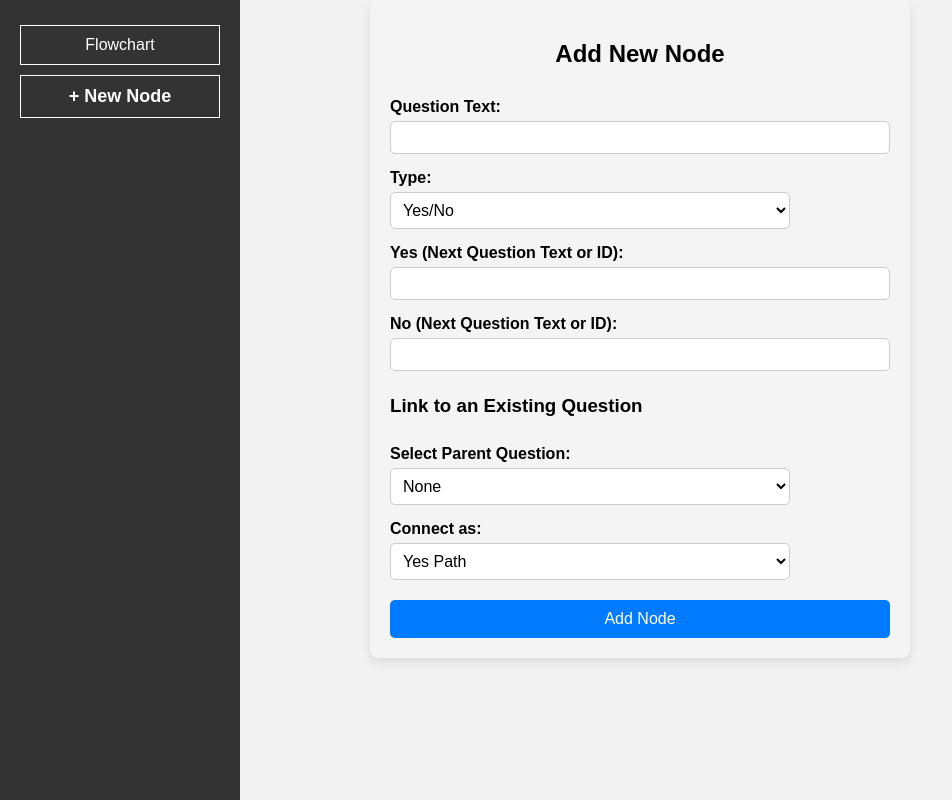
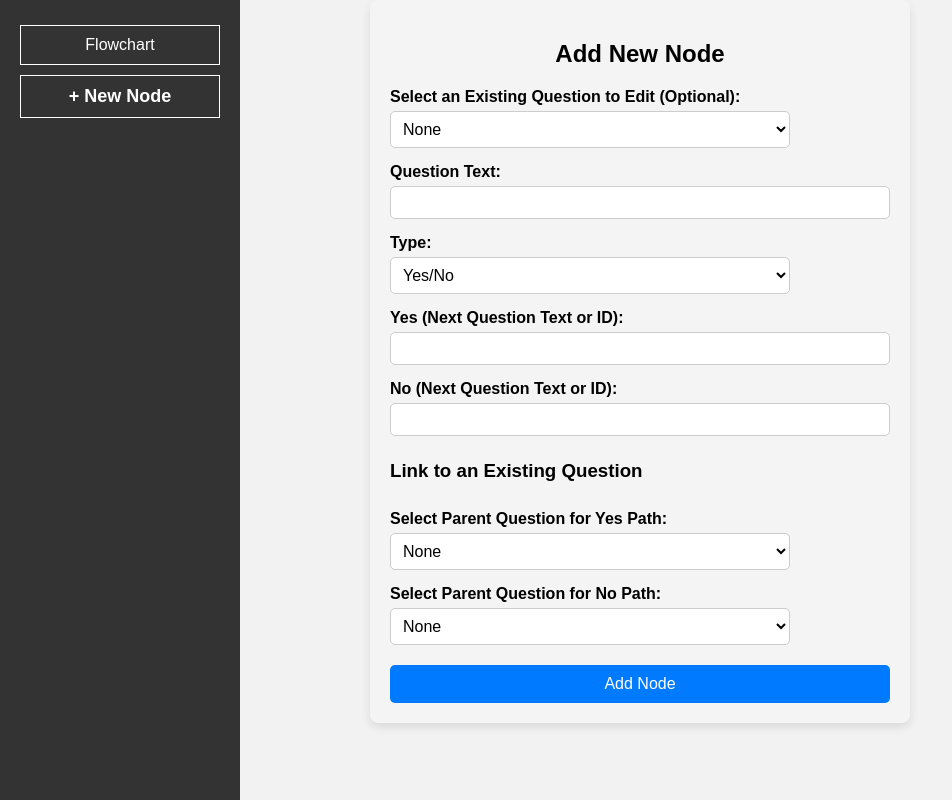
Before and after one commit to Boopalan-d3v/decisionFlowchart, a React (Create React App) app: page /new-node in a window 1280 px wide. Shown: the whole page, without its empty margins (0-952 px from the left). Built offline with nearby package versions, Linux system fonts and the light colour scheme.

Commit message:
fix the connection link functionality

```diff
--- a/src/Components/NewNode.jsx
+++ b/src/Components/NewNode.jsx
@@ -7,6 +7,8 @@ import "./NewNode.css";
 export default function NewNode() {
   const navigate = useNavigate();
 
+  // State for new/edit question
+  const [selectedQuestionId, setSelectedQuestionId] = useState("");
   const [newQuestion, setNewQuestion] = useState({
     text: "",
     type: "yesno",
@@ -15,16 +17,57 @@ export default function NewNode() {
     next: "",
   });
 
-  const [parentId, setParentId] = useState(""); // ID of the parent question
-  const [parentAnswer, setParentAnswer] = useState("yes"); // Which path to link it to
+  const [yesParentId, setYesParentId] = useState("");
+  const [noParentId, setNoParentId] = useState("");
+  const [nextParentId, setNextParentId] = useState("");
 
+  // Handle input change
   const handleChange = (e) => {
     setNewQuestion({ ...newQuestion, [e.target.name]: e.target.value });
   };
 
+  // Handle selecting an existing question to edit
+  const handleSelectQuestion = (e) => {
+    const questionId = e.target.value;
+    setSelectedQuestionId(questionId);
+
+    if (questionId) {
+      const existingQuestion = questions.find((q) => q.id === questionId);
+      setNewQuestion({
+        text: existingQuestion.text,
+        type: existingQuestion.type,
+        yes: existingQuestion.yes || "",
+        no: existingQuestion.no || "",
+        next: existingQuestion.next || "",
+      });
+    } else {
+      // Reset form if "None" is selected
+      setNewQuestion({
+        text: "",
+        type: "yesno",
+        yes: "",
+        no: "",
+        next: "",
+      });
+    }
+  };
+
+  // Handle form submission (Add or Update)
   const handleSubmit = (e) => {
     e.preventDefault();
 
+    if (selectedQuestionId) {
+      // Update existing question
+      const existingQuestion = questions.find((q) => q.id === selectedQuestionId);
+      if (existingQuestion) {
+        existingQuestion.text = newQuestion.text;
+        existingQuestion.type = newQuestion.type;
+        existingQuestion.yes = newQuestion.yes || null;
+        existingQuestion.no = newQuestion.no || null;
+        existingQuestion.next = newQuestion.next || null;
+      }
+    } else {
+      // Add new question
       const newEntry = {
         id: uuidv4(),
         text: newQuestion.text,
@@ -33,28 +76,28 @@ export default function NewNode() {
         no: newQuestion.no || null,
         next: newQuestion.next || null,
       };
-
-    // Add new node to questions array
       questions.push(newEntry);
-
-    // Link new node to the selected parent question
-    if (parentId) {
-      const parentQuestion = questions.find((q) => q.id === parentId);
-      if (parentQuestion) {
-        parentQuestion[parentAnswer] = newQuestion.text; // Set Yes/No/Next to the new question text
-      }
     }
 
-    // Save to localStorage
+    // Save changes
     saveQuestionsToLocalStorage();
 
-    alert("New node added and linked successfully!");
-    navigate("/"); // Redirect back to flowchart page
+    alert(selectedQuestionId ? "Question updated successfully!" : "New node added successfully!");
+    navigate("/");
   };
 
   return (
     <div className="new-node-container">
-      <h2>Add New Node</h2>
+      <h2>{selectedQuestionId ? "Edit Question" : "Add New Node"}</h2>
+
+      <label>Select an Existing Question to Edit (Optional):</label>
+      <select value={selectedQuestionId} onChange={handleSelectQuestion}>
+        <option value="">None</option>
+        {questions.map((q) => (
+          <option key={q.id} value={q.id}>{q.text}</option>
+        ))}
+      </select>
+
       <form onSubmit={handleSubmit}>
         <label>Question Text:</label>
         <input type="text" name="text" value={newQuestion.text} onChange={handleChange} required />
@@ -72,6 +115,23 @@ export default function NewNode() {
 
             <label>No (Next Question Text or ID):</label>
             <input type="text" name="no" value={newQuestion.no} onChange={handleChange} />
+
+            <h3>Link to an Existing Question</h3>
+            <label>Select Parent Question for Yes Path:</label>
+            <select id="existingQuestionSelect" value={yesParentId} onChange={(e) => setYesParentId(e.target.value)}>
+              <option value="">None</option>
+              {questions.map((q) => (
+                <option key={q.id} value={q.id}>{q.text}</option>
+              ))}
+            </select>
+
+            <label>Select Parent Question for No Path:</label>
+            <select value={noParentId} onChange={(e) => setNoParentId(e.target.value)}>
+              <option value="">None</option>
+              {questions.map((q) => (
+                <option key={q.id} value={q.id}>{q.text}</option>
+              ))}
+            </select>
           </>
         )}
 
@@ -79,26 +139,19 @@ export default function NewNode() {
           <>
             <label>Next (Next Question Text or ID):</label>
             <input type="text" name="next" value={newQuestion.next} onChange={handleChange} />
-          </>
-        )}
 
             <h3>Link to an Existing Question</h3>
-        <label>Select Parent Question:</label>
-        <select value={parentId} onChange={(e) => setParentId(e.target.value)}>
+            <label>Select Parent Question for Next Path:</label>
+            <select value={nextParentId} onChange={(e) => setNextParentId(e.target.value)}>
               <option value="">None</option>
               {questions.map((q) => (
                 <option key={q.id} value={q.id}>{q.text}</option>
               ))}
             </select>
+          </>
+        )}
 
-        <label>Connect as:</label>
-        <select value={parentAnswer} onChange={(e) => setParentAnswer(e.target.value)}>
-          <option value="yes">Yes Path</option>
-          <option value="no">No Path</option>
-          <option value="next">Next Step</option>
-        </select>
-
-        <button type="submit">Add Node</button>
+        <button type="submit">{selectedQuestionId ? "Update Question" : "Add Node"}</button>
       </form>
     </div>
   );
```
Lines whose indentation alone changed are shown as unchanged.
